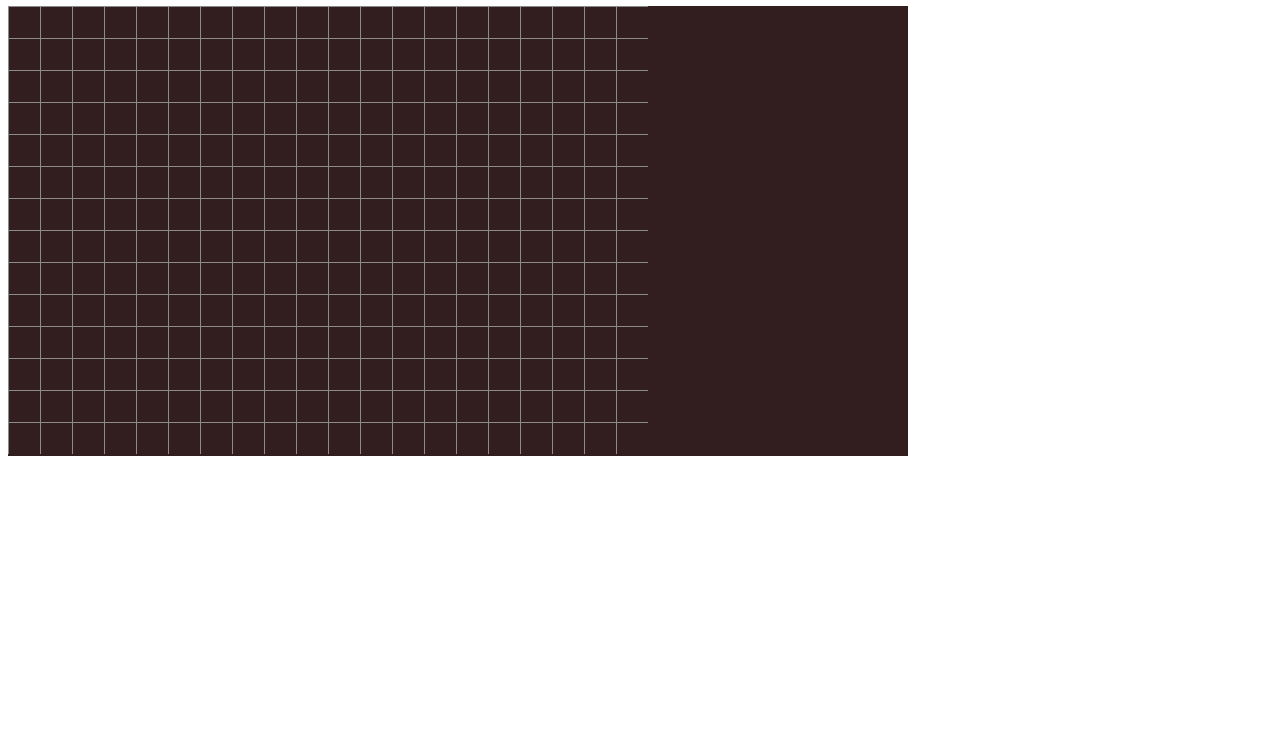
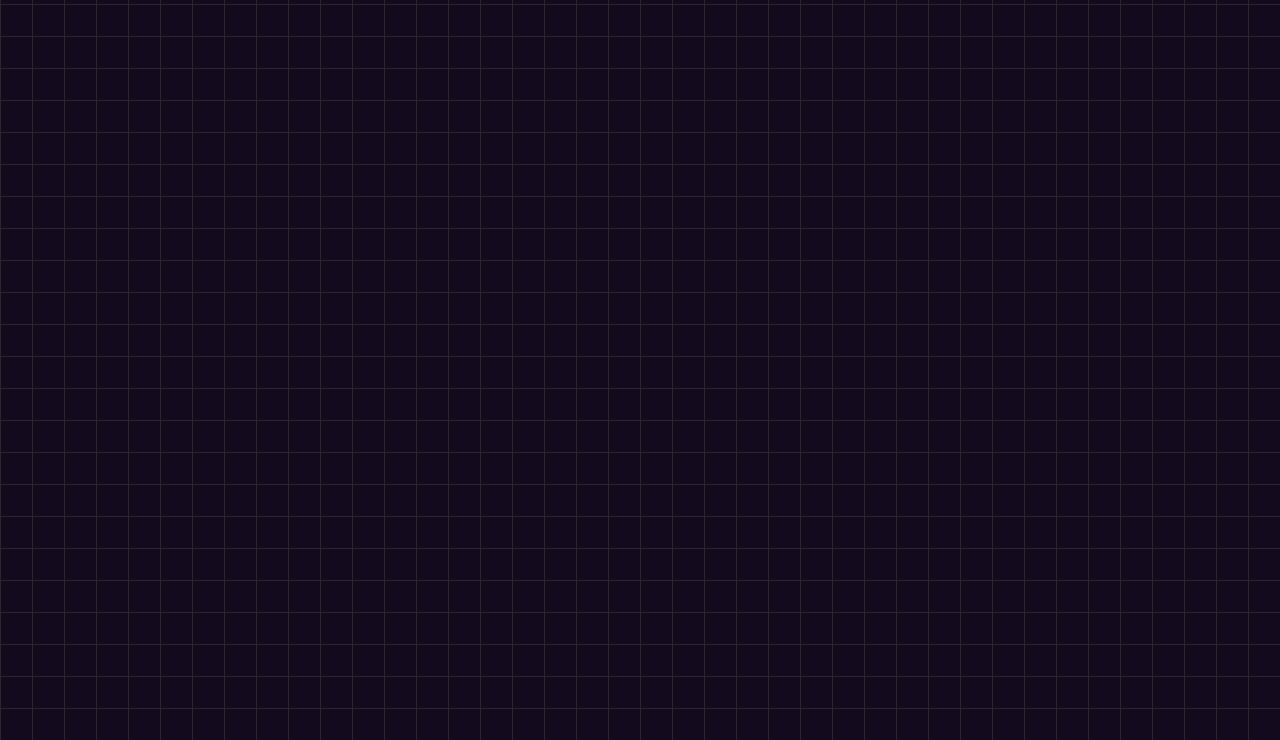
Before and after one commit to schweppie/HTML-5-Canvas, a plain HTML site: page index.html in a window 1280 px wide. Shown: the part 60-800 px from the top of the page. Drawn offline with Linux system fonts and the light colour scheme; animation ran at ten frames a second.

Commit message:
Add better presentation

```diff
--- a/Application/Grid.js
+++ b/Application/Grid.js
@@ -47,7 +47,7 @@ class GridVisualizer
         this.renderer = renderer;
         this.gridData = gridData;
         this.color = new RGB(50,50,225);
-        this.gridColor = new RGB(140,140,140);
+        this.gridColor = new RGB(40,40,40);
 
         renderer.AddOnRenderHandler(this.OnRender.bind(this))
     }
@@ -84,12 +84,21 @@ class GridController
 {
     constructor(mouseInput, renderer)
     {
-        this.gridData = new GridData(20,14,32);
+        var tileSize = 32;
+        var tilesx = Math.floor(window.innerWidth / tileSize);
+        var tilesy = Math.floor(window.innerHeight / tileSize);
+
+        console.log(tilesx);
+
+        this.gridData = new GridData(tilesx ,tilesy, tileSize);
         this.GridVisualizer = new GridVisualizer(renderer, this.gridData);
         this.mouseInput = mouseInput;
+
         mouseInput.AddOnClickHandler(this.OnClick.bind(this));
         mouseInput.AddOnDragHandler(this.OnDrag.bind(this));
+        mouseInput.AddOnReleaseHandler(this.OnRelease.bind(this));
 
+        this.isReleased = true;
         this.lastdrag = [-1,-1];
     }
 
@@ -115,7 +124,17 @@ class GridController
         var floorx = Math.floor(x / cellsize);
         var floory = Math.floor(y / cellsize);
 
+        if (this.isReleased == true)
+        {
+            this.toggle = !this.gridData.Get(floorx, floory);
+            this.isReleased = false;
+        }
 
-        this.gridData.Set(floorx, floory, !this.gridData.Get(floorx, floory));
+        this.gridData.Set(floorx, floory, this.toggle);
+    }
+
+    OnRelease(x, y)
+    {
+        this.isReleased = true;
     }
 }
--- a/Graphics/Canvas.js
+++ b/Graphics/Canvas.js
@@ -3,6 +3,8 @@ class Canvas
     constructor(canvasElementId)
     {
         this.canvas = document.getElementById(canvasElementId);
+        this.canvas.width = window.innerWidth;
+        this.canvas.height = window.innerHeight;
         this.ctx = this.canvas.getContext('2d');
         this.width = this.canvas.width;
         this.height = this.canvas.height;
--- a/Renderer.js
+++ b/Graphics/Renderer.js
@@ -10,7 +10,7 @@ class Renderer
     constructor(canvas)
     {
         this.canvas = canvas;
-        this.clearColor = new RGB(50,30,30);
+        this.clearColor = new RGB(20,10,30);
         this.number = 0;
 
         this.onRenderHandlers = [];
--- a/Input/MouseInput.js
+++ b/Input/MouseInput.js
@@ -14,6 +14,7 @@ class MouseInput
         this.onMoveHandlers = [];
         this.onDragHandlers = [];
         this.onClickHandlers = [];
+        this.onReleaseHandlers = [];
     }
 
     AddOnMoveHandler(handler)
@@ -31,6 +32,11 @@ class MouseInput
         this.onClickHandlers.push(handler);
     }
 
+    AddOnReleaseHandler(handler)
+    {
+        this.onReleaseHandlers.push(handler);
+    }
+
     DispatchXYHandlers(x, y, handlers)
     {
         for (let i = 0; i < handlers.length; i++)
@@ -45,9 +51,10 @@ class MouseInput
         this.DispatchXYHandlers(e.offsetX, e.offsetY, this.onClickHandlers);
     }
 
-    Release()
+    Release(e)
     {
         this.pressed = false;
+        this.DispatchXYHandlers(e.offsetX, e.offsetY, this.onReleaseHandlers);
     }
 
     Move(e)
--- a/index.html
+++ b/index.html
@@ -1,12 +1,14 @@
 <html>
+<head>
+<link rel="stylesheet" href="style.css">
+</head>
 <body>
-    <h1>Draw On Canvas</h1>
-    <canvas id="mainCanvas" width="900" height="450">
+    <canvas id="mainCanvas">
     </canvas>
 
     <script type="text/javascript" src="Graphics/RGB.js"></script>
     <script type="text/javascript" src="Graphics/Canvas.js"></script>
-    <script type="text/javascript" src="Renderer.js"></script>
+    <script type="text/javascript" src="Graphics/Renderer.js"></script>
     <script type="text/javascript" src="Input/MouseInput.js"></script>
     <script type="text/javascript" src="Application/Grid.js"></script>
     <script>
--- /dev/null
+++ b/style.css
@@ -0,0 +1,12 @@
+body
+{
+    margin: 0;
+    padding: 0;
+}
+canvas
+{
+    position: absolute;
+    width: 100%;
+    height: 100%;
+    overflow: hidden
+}
```
